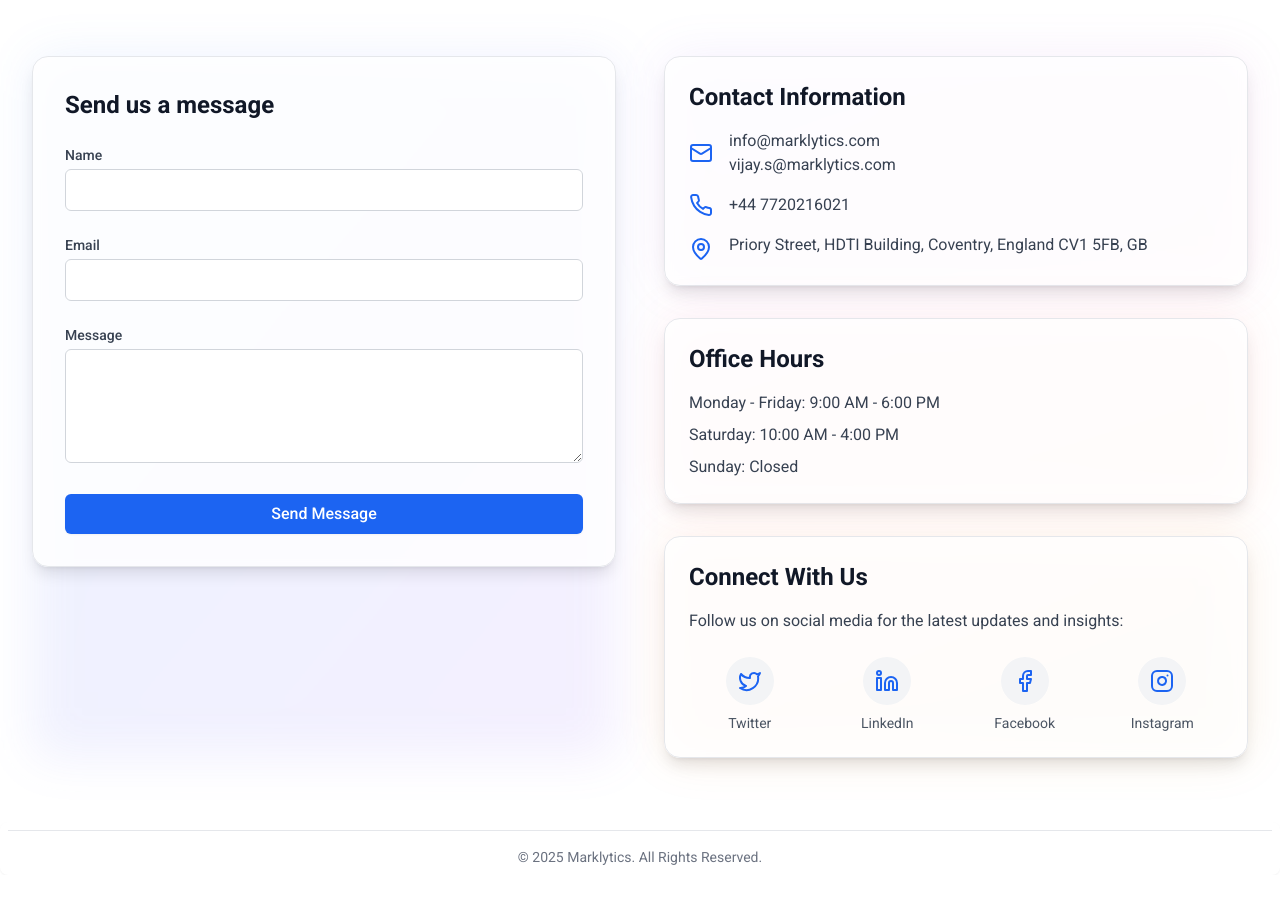
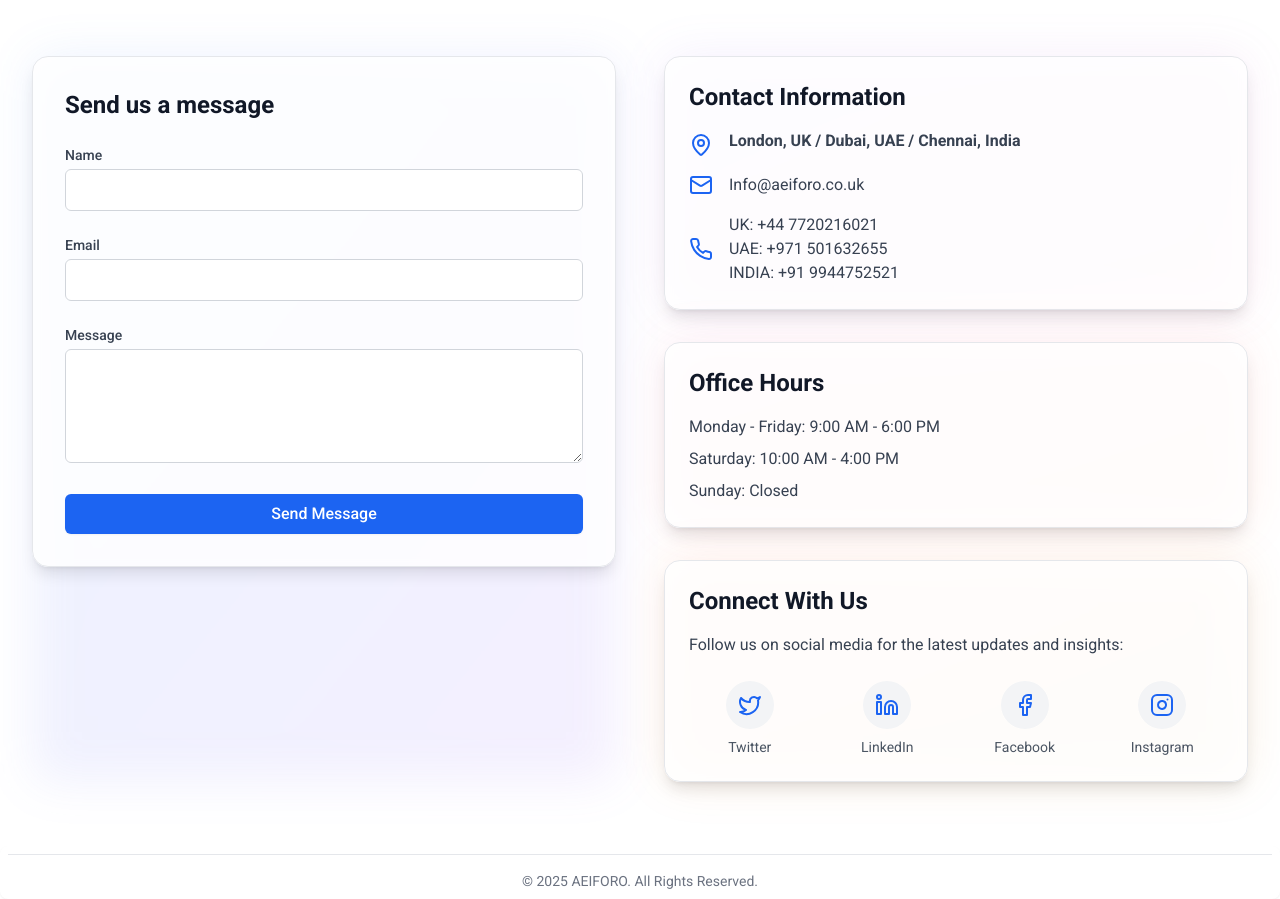
Before and after one commit to Sunilverma99/Alminium_Passport, a React (Vite) app in the folder my-project/: page /contact-us in a window 1280 px wide. Shown: the part 240-1139 px from the top of the page. Before the commit the page ends 1115 px from the top, so only its background shows below. Built offline with nearby package versions, Linux system fonts and the light colour scheme; no server answers; what pinata-web3 would draw is missing.

Commit message:
Update organization references from Marklytics to AEIFORO across multiple components and scripts, including changes to contact information, footer, and DID verification logic.

```diff
--- a/my-project/scripts/fix-signer-mismatch 2.js
+++ b/my-project/scripts/fix-signer-mismatch 2.js
@@ -72,7 +72,7 @@ async function debugSignerMismatch() {
 
                 // Try to find what the DID name should be
                 console.log('\n   Trying to reverse-engineer the DID name...');
-                const possibleOrgIds = ['mahindra', 'mahindra-01', 'mahindra01', 'marklytics'];
+                const possibleOrgIds = ['mahindra', 'mahindra-01', 'mahindra01', 'aeiforo'];
 
                 for (const orgId of possibleOrgIds) {
                     const testDidName = `did:web:${orgId}.com#create-${transactionSender}`;
@@ -130,7 +130,7 @@ async function debugSignerMismatch() {
                 `cred-mahindra-${transactionSender}`,
                 `cred-mahindra-01-${transactionSender}`,
                 `cred-mahindra01-${transactionSender}`,
-                `cred-marklytics-${transactionSender}`
+                `cred-aeiforo-${transactionSender}`
             ];
 
             for (const credentialId of possibleCredentialIds) {
--- a/my-project/scripts/fix-signer-mismatch.js
+++ b/my-project/scripts/fix-signer-mismatch.js
@@ -72,7 +72,7 @@ async function debugSignerMismatch() {
 
                 // Try to find what the DID name should be
                 console.log('\n   Trying to reverse-engineer the DID name...');
-                const possibleOrgIds = ['mahindra', 'mahindra-01', 'mahindra01', 'marklytics'];
+                const possibleOrgIds = ['mahindra', 'mahindra-01', 'mahindra01', 'aeiforo'];
 
                 for (const orgId of possibleOrgIds) {
                     const testDidName = `did:web:${orgId}.com#create-${transactionSender}`;
@@ -130,7 +130,7 @@ async function debugSignerMismatch() {
                 `cred-mahindra-${transactionSender}`,
                 `cred-mahindra-01-${transactionSender}`,
                 `cred-mahindra01-${transactionSender}`,
-                `cred-marklytics-${transactionSender}`
+                `cred-aeiforo-${transactionSender}`
             ];
 
             for (const credentialId of possibleCredentialIds) {
--- a/my-project/scripts/quick-diagnostic 2.js
+++ b/my-project/scripts/quick-diagnostic 2.js
@@ -71,7 +71,7 @@ async function quickDiagnostic() {
 
                 // Try to find the correct DID name
                 console.log('\n   Trying to find the correct DID name...');
-                const possibleOrgIds = ['mahindra', 'mahindra-01', 'mahindra01', 'marklytics'];
+                const possibleOrgIds = ['mahindra', 'mahindra-01', 'mahindra01', 'aeiforo'];
 
                 for (const orgId of possibleOrgIds) {
                     const testDidName = `did:web:${orgId}.com#create-${transactionSender}`;
--- a/my-project/scripts/quick-diagnostic.js
+++ b/my-project/scripts/quick-diagnostic.js
@@ -71,7 +71,7 @@ async function quickDiagnostic() {
 
                 // Try to find the correct DID name
                 console.log('\n   Trying to find the correct DID name...');
-                const possibleOrgIds = ['mahindra', 'mahindra-01', 'mahindra01', 'marklytics'];
+                const possibleOrgIds = ['mahindra', 'mahindra-01', 'mahindra01', 'aeiforo'];
 
                 for (const orgId of possibleOrgIds) {
                     const testDidName = `did:web:${orgId}.com#create-${transactionSender}`;
--- a/my-project/src/components/ManufacturerDashboard.jsx
+++ b/my-project/src/components/ManufacturerDashboard.jsx
@@ -872,7 +872,7 @@ const ManufacturerDashboard = () => {
 
 
         {/* Footer */}
-        <div className="mt-12 text-center text-sm text-gray-500">© 2025 Marklytics. All Rights Reserved.</div>
+        <div className="mt-12 text-center text-sm text-gray-500">© 2025 AEIFORO. All Rights Reserved.</div>
       </div>
     </div>
   )
--- a/my-project/src/pages/Contact.jsx
+++ b/my-project/src/pages/Contact.jsx
@@ -44,7 +44,7 @@ export default function ContactUs() {
           <h1 className="text-4xl md:text-5xl lg:text-6xl font-bold mb-4 bg-clip-text text-transparent bg-gradient-to-r from-blue-600 via-purple-600 to-pink-600">
             Contact Us
           </h1>
-          <p className="text-xl text-gray-600">Get in touch with Marklytics for innovative solutions</p>
+          <p className="text-xl text-gray-600">Get in touch with ALtrail for innovative solutions</p>
         </motion.div>
 
         <div className="grid grid-cols-1 lg:grid-cols-2 gap-12">
@@ -122,20 +122,23 @@ export default function ContactUs() {
               <div className="relative overflow-hidden rounded-2xl backdrop-blur-sm border border-gray-200 bg-white/80 shadow-lg p-6">
                 <h2 className="text-2xl font-semibold mb-4 text-gray-900">Contact Information</h2>
                 <div className="space-y-4">
-                  <div className="flex items-center space-x-4">
-                    <Mail className="text-blue-600 flex-shrink-0" />
+                  <div className="flex items-start space-x-4">
+                    <MapPin className="text-blue-600 flex-shrink-0 mt-1" />
                     <div className="flex flex-col text-gray-700">
-                      <span>info@marklytics.com</span>
-                      <span>vijay.s@marklytics.com</span>
+                      <span className="font-semibold">London, UK / Dubai, UAE / Chennai, India</span>
                     </div>
                   </div>
                   <div className="flex items-center space-x-4">
+                    <Mail className="text-blue-600 flex-shrink-0" />
+                    <span className="text-gray-700">Info@aeiforo.co.uk</span>
+                  </div>
+                  <div className="flex items-center space-x-4">
                     <Phone className="text-blue-600 flex-shrink-0" />
-                    <span className="text-gray-700">+44 7720216021</span>
-                  </div>
-                  <div className="flex items-start space-x-4">
-                    <MapPin className="text-blue-600 flex-shrink-0 mt-1" />
-                    <span className="text-gray-700">Priory Street, HDTI Building, Coventry, England CV1 5FB, GB</span>
+                    <div className="flex flex-col text-gray-700">
+                      <span>UK: +44 7720216021</span>
+                      <span>UAE: +971 501632655</span>
+                      <span>INDIA: +91 9944752521</span>
+                    </div>
                   </div>
                 </div>
               </div>
@@ -159,7 +162,7 @@ export default function ContactUs() {
                 <h2 className="text-2xl font-semibold mb-4 text-gray-900">Connect With Us</h2>
                 <p className="mb-6 text-gray-700">Follow us on social media for the latest updates and insights:</p>
                 <div className="grid grid-cols-2 sm:grid-cols-4 gap-4">
-                  <a href="https://x.com/Marklyticsuk" className="flex flex-col items-center space-y-2 group">
+                  <a href="https://x.com/AEIFORO" className="flex flex-col items-center space-y-2 group">
                     <div className="p-3 rounded-full bg-gray-100 group-hover:bg-gray-200 transition-colors duration-300">
                       <Twitter className="w-6 h-6 text-blue-600" />
                     </div>
@@ -168,7 +171,7 @@ export default function ContactUs() {
                     </span>
                   </a>
                   <a
-                    href="https://www.linkedin.com/company/marklytics"
+                    href="https://www.linkedin.com/company/aeiforo"
                     className="flex flex-col items-center space-y-2 group"
                   >
                     <div className="p-3 rounded-full bg-gray-100 group-hover:bg-gray-200 transition-colors duration-300">
@@ -179,7 +182,7 @@ export default function ContactUs() {
                     </span>
                   </a>
                   <a
-                    href="https://www.facebook.com/MarklyticsUK"
+                    href="https://www.facebook.com/AEIFORO"
                     className="flex flex-col items-center space-y-2 group"
                   >
                     <div className="p-3 rounded-full bg-gray-100 group-hover:bg-gray-200 transition-colors duration-300">
@@ -190,7 +193,7 @@ export default function ContactUs() {
                     </span>
                   </a>
                   <a
-                    href="https://www.instagram.com/marklytics.co.uk/"
+                    href="https://www.instagram.com/aeiforo.co.uk/"
                     className="flex flex-col items-center space-y-2 group"
                   >
                     <div className="p-3 rounded-full bg-gray-100 group-hover:bg-gray-200 transition-colors duration-300">
--- a/my-project/src/pages/Fast-fact.jsx
+++ b/my-project/src/pages/Fast-fact.jsx
@@ -159,7 +159,7 @@ export default function CompanyDetails() {
           <path d="M12 8H12.01" stroke="currentColor" strokeWidth="2" strokeLinecap="round" strokeLinejoin="round" />
         </svg>
       ),
-      title: "Why Choose Marklytics?",
+      title: "Why Choose AEIFORO?",
       content: [
         "Proven expertise in fostering operational efficiency",
         "A client-focused approach tailored to diverse industry needs",
@@ -186,7 +186,7 @@ export default function CompanyDetails() {
           className="text-center mb-16"
         >
           <h1 className="text-4xl md:text-5xl lg:text-6xl font-bold mb-4 bg-clip-text text-transparent bg-gradient-to-r from-blue-600 via-purple-600 to-pink-600">
-            Marklytics
+            AEIFORO
           </h1>
           <p className="text-xl text-gray-600">Revolutionizing Industries with Innovative Solutions</p>
         </motion.div>
--- a/my-project/src/pages/Footer.jsx
+++ b/my-project/src/pages/Footer.jsx
@@ -5,7 +5,7 @@ function Footer() {
     // <div classNameName=" bg-gradient-to-br from-gray-900 via-black to-gray-900 text-white z-0">
     //     <footer classNameName="bg-gray-900 py-3 border-t border-gray-500/20">
     //     <div classNameName="container mx-auto px-4 text-center">
-    //       <p classNameName="text-sm text-gray-400">© 2024 Marklytics. All Rights Reserved.</p>
+    //       <p classNameName="text-sm text-gray-400">© 2024 AEIFORO. All Rights Reserved.</p>
     //     </div>
     //   </footer>
     // </div>
@@ -16,7 +16,7 @@ function Footer() {
         {/* <div className="sm:flex sm:items-center sm:justify-between">
             <a href="https://flowbite.com/" className="flex items-center mb-4 sm:mb-0 space-x-3 rtl:space-x-reverse">
                 <img src="./Logo.png" className="h-8" alt="Flowbite Logo" />
-                <span className="self-center text-2xl font-semibold whitespace-nowrap dark:text-white">Marklytics</span>
+                <span className="self-center text-2xl font-semibold whitespace-nowrap dark:text-white">AEIFORO</span>
             </a>
             <ul className="flex flex-wrap items-center mb-6 text-sm font-medium text-gray-500 sm:mb-0 dark:text-gray-400">
                 <li>
@@ -34,7 +34,7 @@ function Footer() {
             </ul>
         </div> */}
         <hr className=" border-gray-200 sm:mx-auto dark:border-gray-700 mb-4" />
-        <span className="block text-sm text-gray-500 sm:text-center dark:text-gray-400">© 2025 <a href="https://www.marklytics.co.uk/" className="hover:underline">Marklytics</a>. All Rights Reserved.</span>
+        <span className="block text-sm text-gray-500 sm:text-center dark:text-gray-400">© 2025 <a href="https://www.aeiforo.co.uk/" className="hover:underline">AEIFORO</a>. All Rights Reserved.</span>
     </div>
 </footer>
 
--- a/my-project/src/pages/Government/IsDidVerified.jsx
+++ b/my-project/src/pages/Government/IsDidVerified.jsx
@@ -24,7 +24,7 @@ export default function CheckDIDVerification() {
     if (!validateEthereumAddress(address)) return;
     setShowConfirmation(false);
     try {
-      const verificationStatus = await didManager.methods.isVerified(`did:web:marklytics.com#create-${address}`).call();
+      const verificationStatus = await didManager.methods.isVerified(`did:web:aeiforo.co.uk#create-${address}`).call();
       if (verificationStatus) {
         toast.success("DID is verified.");
         setIsVerified(true);
--- a/my-project/src/pages/Manufacturer/CreateBatteryPassportBatch.jsx
+++ b/my-project/src/pages/Manufacturer/CreateBatteryPassportBatch.jsx
@@ -12,7 +12,7 @@ export default function CreateBatteryPassportBatch() {
     try {
       const passports = JSON.parse(jsonData);
       const { evContract, account, web3 } = await initializeContractInstance();
-      const didHash = web3.utils.keccak256(`did:web:marklytics.com#create-${account}`);
+      const didHash = web3.utils.keccak256(`did:web:aeiforo.co.uk#create-${account}`);
 
       const domain = {
         name: 'EVBatteryPassport',
--- a/my-project/src/pages/Resources.jsx
+++ b/my-project/src/pages/Resources.jsx
@@ -56,7 +56,7 @@ export default function BatteryPassportResources() {
           className="text-center mb-16"
         >
           <h1 className="text-4xl md:text-5xl lg:text-6xl font-bold mb-4 bg-clip-text text-transparent bg-gradient-to-r from-green-600 via-blue-600 to-purple-600">
-            Marklytics  Solutions
+            AEIFORO  Solutions
           </h1>
           <p className="text-xl text-gray-600">Empowering the Future of Sustainable Energy with Battery Passports</p>
         </motion.div>
```
Also changed, not shown: my-project/src/pages/Product.jsx (+6 -6 lines).
